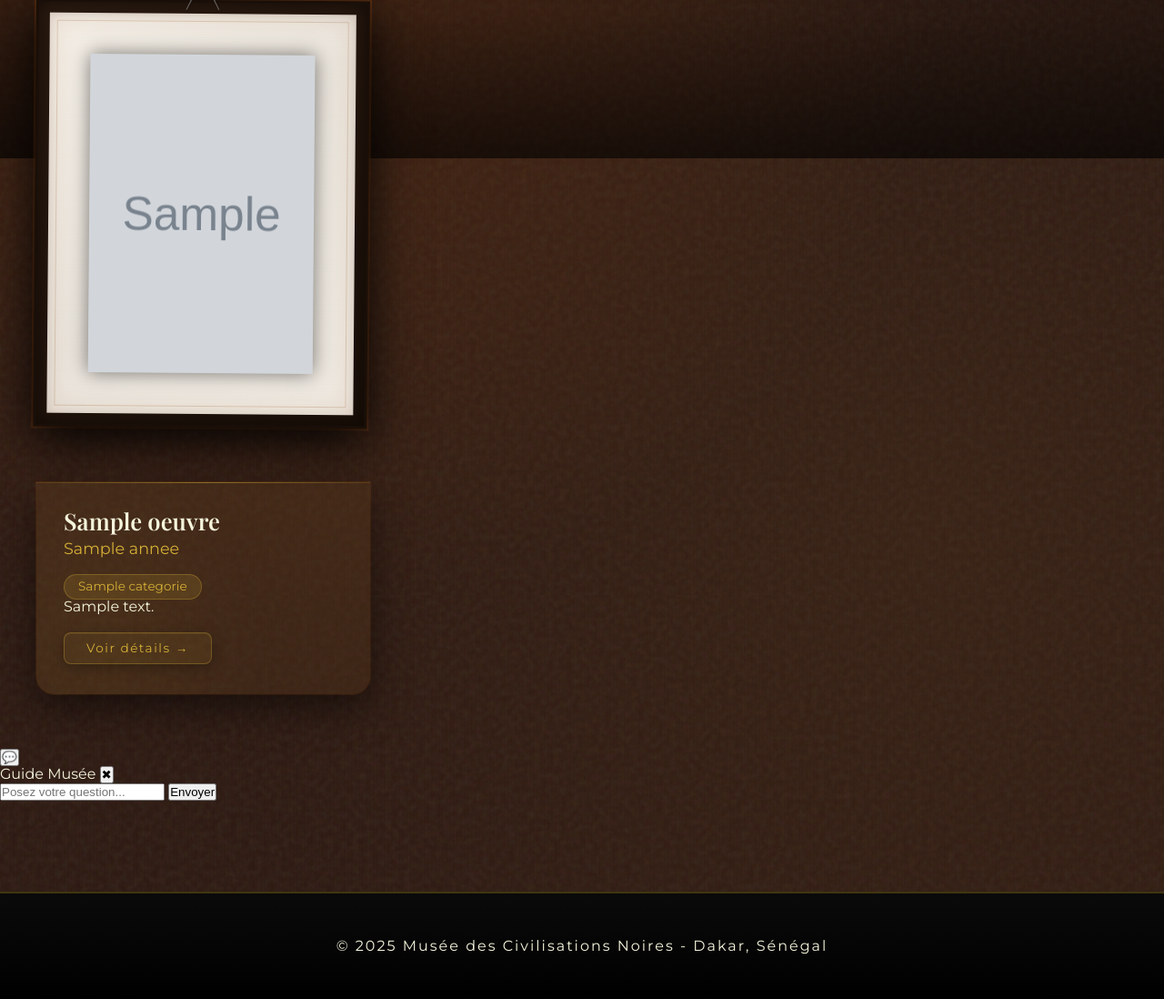
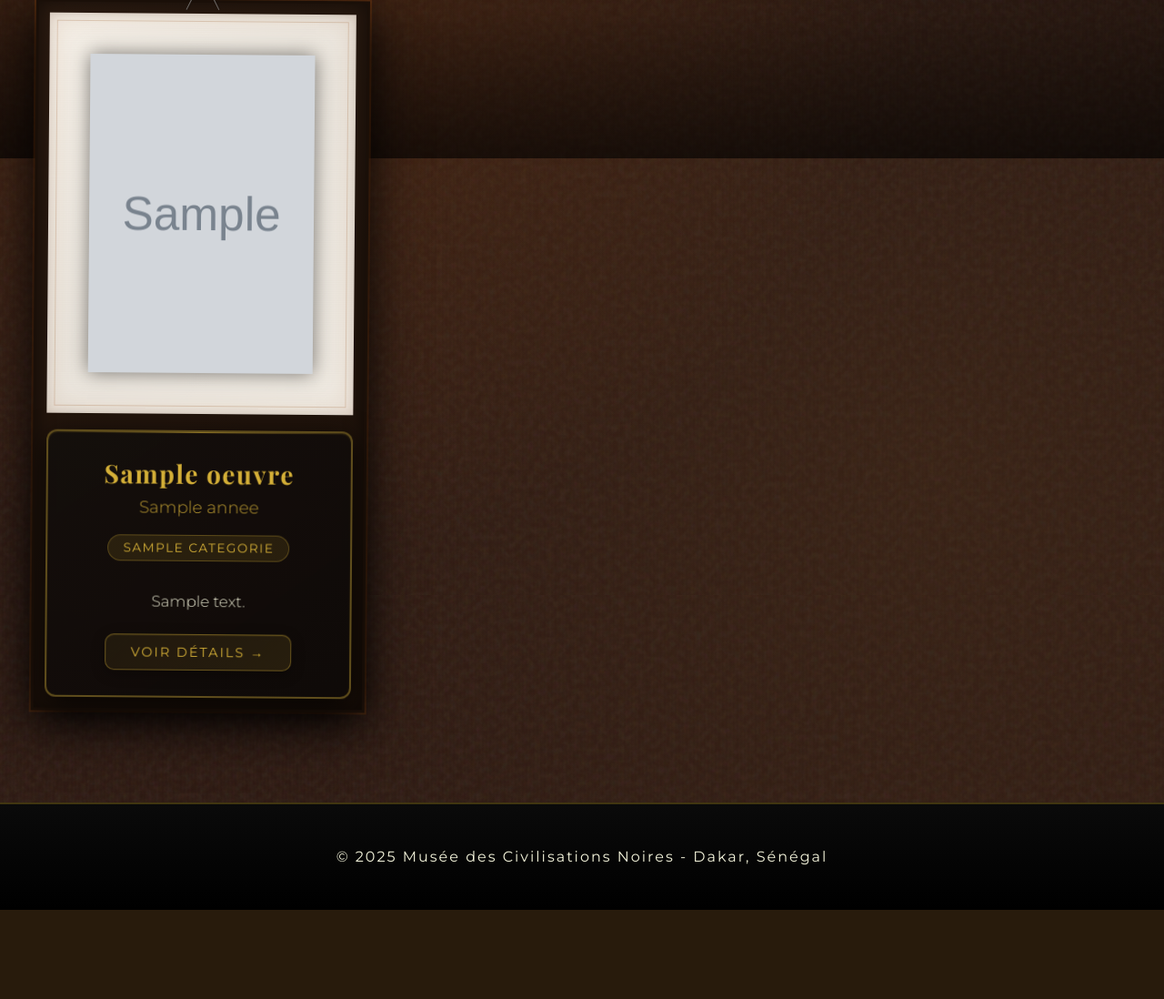
Before and after one commit to diarraaaa/mus-ecivilisationsnoires, a Flask app: template python/templates/oeuvreparniveau.html in a window 1280 px wide. Shown: the part 626-1724 px from the top of the page at 91% size. After the commit the page ends 1626 px from the top, so only its background shows below. Run offline with Flask 3, Linux system fonts and the light colour scheme; the template is opened without the code that fills it: most values are stand-ins (such as "Sample title", 1, 10 or a date in 2020); grey boxes marked "Sample" are stand-in pictures.

Commit message:
modification

```diff
--- a/python/templates/oeuvreparniveau.html
+++ b/python/templates/oeuvreparniveau.html
@@ -1,11 +1,110 @@
-<!DOCTYPE html>
 <html lang="fr">
 <head>
 <meta charset="UTF-8">
 <meta name="viewport" content="width=device-width, initial-scale=1.0">
 <title>Œuvres de Niveau {{ niveau }}</title>
-<link href="https://fonts.googleapis.com/css2?family=Playfair+Display:wght@400;600;700&family=Montserrat:wght@300;400;600&display=swap" rel="stylesheet">
+<link href="https://fonts.googleapis.com/css2?family=Playfair+Display:wght@400;600;700;900&family=Cormorant+Garamond:wght@300;400;600&family=Montserrat:wght@300;400;600&display=swap" rel="stylesheet">
  <link rel="stylesheet" href="/static/css/stylepiece.css">
+<style>
+    .artwork-plaque {
+    background: linear-gradient(145deg, rgba(20, 15, 12, 0.95) 0%, rgba(15, 10, 8, 0.98) 100%);
+    padding: 28px 30px;
+    margin-top: 18px;
+    border: 2px solid rgba(212, 175, 55, 0.4);
+    border-radius: 12px;
+    box-shadow: 0 8px 30px rgba(0, 0, 0, 0.8), inset 0 1px 2px rgba(212, 175, 55, 0.15);
+    position: relative;
+    overflow: hidden;
+    transition: all 0.5s ease;
+    text-align: center; /* Centrer tout le contenu */
+}
+
+.artwork-plaque::before {
+    content: '';
+    position: absolute;
+    top: 0;
+    left: 0;
+    right: 0;
+    height: 1px;
+    background: linear-gradient(90deg, transparent, rgba(212, 175, 55, 0.6) 50%, transparent);
+}
+
+.picture-frame:hover .artwork-plaque {
+    border-color: rgba(212, 175, 55, 0.7);
+    box-shadow: 0 10px 40px rgba(0, 0, 0, 0.9), 0 0 30px rgba(212, 175, 55, 0.2);
+}
+
+.oeuvre-name {
+    font-family: 'Playfair Display', serif;
+    font-size: 1.75em;
+    color: #D4AF37;
+    margin-bottom: 10px;
+    font-weight: 700;
+    letter-spacing: 1.5px;
+    line-height: 1.3;
+    text-align: center; /* Centrer le titre */
+}
+
+.oeuvre-year {
+    color: rgba(212, 175, 55, 0.85);
+    font-size: 1.15em;
+    margin-bottom: 15px;
+    font-weight: 300;
+    text-align: center; /* Centrer l'année */
+}
+
+.oeuvre-category {
+    display: inline-block;
+    background: rgba(212, 175, 55, 0.12);
+    color: #D4AF37;
+    padding: 7px 16px;
+    border-radius: 20px;
+    font-size: 0.85em;
+    margin-bottom: 15px;
+    border: 1px solid rgba(212, 175, 55, 0.3);
+    font-family: 'Montserrat', sans-serif;
+    letter-spacing: 1.5px;
+    text-transform: uppercase;
+    font-weight: 400;
+}
+
+.oeuvre-description {
+    color: rgba(245, 245, 220, 0.9);
+    font-size: 1.05em;
+    line-height: 1.75;
+    margin-top: 15px;
+    font-weight: 300;
+    text-align: center; /* Centrer la description */
+}
+
+.details-button {
+    display: inline-block;
+    margin-top: 20px;
+    padding: 12px 28px;
+    background: linear-gradient(135deg, rgba(212, 175, 55, 0.08) 0%, rgba(212, 175, 55, 0.12) 100%);
+    color: #D4AF37;
+    border: 1.5px solid rgba(212, 175, 55, 0.4);
+    border-radius: 10px;
+    font-size: 0.9em;
+    font-family: 'Montserrat', sans-serif;
+    letter-spacing: 2px;
+    text-decoration: none;
+    text-transform: uppercase;
+    transition: all 0.4s ease;
+    font-weight: 500;
+    position: relative;
+    overflow: hidden;
+}
+
+.details-button:hover {
+    background: linear-gradient(135deg, rgba(212, 175, 55, 0.2) 0%, rgba(212, 175, 55, 0.25) 100%);
+    border-color: #D4AF37;
+    color: #FFD700;
+    transform: scale(1.05);
+    box-shadow: 0 6px 30px rgba(212, 175, 55, 0.4);
+}
+
+</style>
 </head>
 <body>
 
@@ -47,89 +146,22 @@
                         <img src="{{ oeuvre.image }}" alt="{{ oeuvre.nom }}" class="artwork-image">
                     </div>
                 </div>
-                <div class="name-plate">{{ oeuvre.nom }}</div>
-            </div>
-            <div class="oeuvre-details">
+
+                <div class="artwork-plaque">
                     <h3 class="oeuvre-name">{{ oeuvre.nom }}</h3>
                     <p class="oeuvre-year">{{ oeuvre.annee }}</p>
                     <span class="oeuvre-category">{{ oeuvre.categorie }}</span>
                     <p class="oeuvre-description">{{ oeuvre.description }}</p>
                     <a href="/detailsparoeuvre?id={{ oeuvre.id }}" class="details-button">Voir détails →</a>
                 </div>
+            </div>
         </li>
         {% endfor %}
     </ul>
 </main>
-<button id="chatToggle">💬</button>
-<div id="chatPopup">
-  <div id="chatPopupHeader">
-    Guide Musée
-    <button onclick="toggleChat()">✖</button>
-  </div>
-  <div id="chatMessages"></div>
-  <form id="chatForm" onsubmit="sendChat(event)">
-    <input type="text" id="chatInput" placeholder="Posez votre question..." required />
-    <button type="submit" id="chatSend">Envoyer</button>
-  </form>
-</div>
 
 <footer>
     &copy; 2025 Musée des Civilisations Noires - Dakar, Sénégal
 </footer>
-<script>
-      // Chatbot
-const chatToggle = document.getElementById("chatToggle");
-const chatPopup = document.getElementById("chatPopup");
-const chatMessages = document.getElementById("chatMessages");
-const chatInput = document.getElementById("chatInput");
-
-function getSessionId() {
-    let sessionId = localStorage.getItem("sessionId");
-    if (!sessionId) {
-        sessionId = crypto.randomUUID ? crypto.randomUUID() :
-            'xxxxxxx-xxxx-4xxx-yxxx-xxxxxxxxxxxx'.replace(/[xy]/g, c => {
-                const r = Math.random() * 16 | 0;
-                const v = c === 'x' ? r : (r & 0x3 | 0x8);
-                return v.toString(16);
-            });
-        localStorage.setItem("sessionId", sessionId);
-    }
-    return sessionId;
-}
-const sessionId = getSessionId();
-
-function toggleChat() {
-    chatPopup.style.display = chatPopup.style.display === "flex" ? "none" : "flex";
-}
-chatToggle.addEventListener("click", toggleChat);
-
-function appendMessage(text, sender) {
-    const div = document.createElement("div");
-    div.className = `chat-msg ${sender}`;
-    div.textContent = text;
-    chatMessages.appendChild(div);
-    chatMessages.scrollTop = chatMessages.scrollHeight;
-}
-
-async function sendChat(event) {
-    event.preventDefault();
-    const message = chatInput.value.trim();
-    if (!message) return;
-    appendMessage(message, "chat-user");
-    chatInput.value = "";
-    try {
-        const res = await fetch("https://diarradiengcode.app.n8n.cloud/webhook/c87f9694-88d8-470f-bf9f-c898f6e14820", {
-            method: "POST",
-            headers: { "Content-Type": "application/json" },
-            body: JSON.stringify({ message, sessionId })
-        });
-        const response = await res.text();
-        appendMessage(response, "chat-bot");
-    } catch (e) {
-        appendMessage("Erreur de connexion à l'IA.", "chat-bot");
-    }
-}
-</script>
 
 </body>
-</html>
```
Lines whose indentation alone changed are shown as unchanged.
